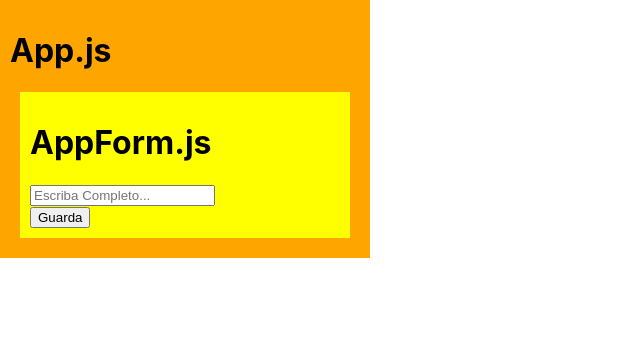
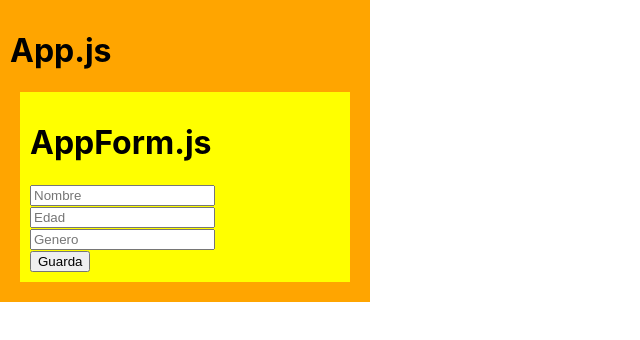
Before and after one commit to GoblinInmortal/libreriadeluniverso, a React (Create React App) app: page / in a window 1280 px wide. Shown: the top 340 px of the page, without its empty margins (0-640 px from the left). Built offline with nearby package versions, Linux system fonts and the light colour scheme.

Commit message:
v06 my-app1 (main).instalacion de librerias firebase y importacion de addDoc

```diff
--- a/package.json
+++ b/package.json
@@ -7,15 +7,17 @@
     "@testing-library/jest-dom": "^5.16.5",
     "@testing-library/react": "^13.4.0",
     "@testing-library/user-event": "^13.5.0",
+    "firebase": "^9.14.0",
     "gh-pages": "^4.0.0",
     "react": "^18.2.0",
     "react-dom": "^18.2.0",
     "react-scripts": "5.0.1",
+    "react-toastify": "^9.1.1",
     "web-vitals": "^2.1.4"
   },
   "scripts": {
     "predeploy": "npm run build",
-    "deploy" : "gh-pages -d build",
+    "deploy": "gh-pages -d build",
     "start": "react-scripts start",
     "build": "react-scripts build",
     "test": "react-scripts test",
--- a/src/App.js
+++ b/src/App.js
@@ -1,4 +1,6 @@
+import { collection, getDocs, query, doc, deleteDoc, where, } from "firebase/firestore";
 import { useState } from "react";
+import firebase, {db} from './componente/firebase';
 import AppForm from "./componente/AppForm";
 
 function App() {
--- a/src/componente/AppForm.js
+++ b/src/componente/AppForm.js
@@ -1,4 +1,7 @@
+import {collection, doc, getDocs, addDoc, updateDoc } from "firebase/firestore";
+
 import React, { useState } from 'react';
+import firebase, {db} from './firebase';
 
 const AppForm = (props) => {
     //////////////////// Create  fnCreate //////////////////////
@@ -42,8 +45,12 @@ const AppForm = (props) => {
         <div style={{background:"yellow", padding:"10px", margin:"10px"}}>
             <h1>AppForm.js</h1>
             <form onSubmit ={handleSubmit}>
-                <input type ="text" name = "nombre" placeholder = "Escriba Completo..."
+                <input type ="text" name = "nombre" placeholder = "Nombre"
                 onChange = {handleStatusChange} value = {objeto.nombre}/> <br/>
+                <input type ="text" name = "edad" placeholder = "Edad"
+                onChange = {handleStatusChange} value = {objeto.edad}/> <br/>
+                                <input type ="text" name = "genero" placeholder = "Genero"
+                onChange = {handleStatusChange} value = {objeto.genero}/> <br/>
                 <button>
                     {props.idActual === ""? "Guarda" : "Actualizar"}
                 </button>
```
Also changed, not shown: 1 other file (tests, documents, lock files or other folders).
